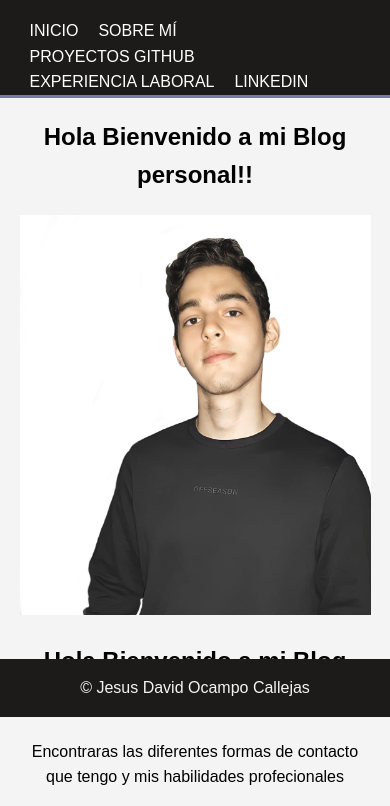
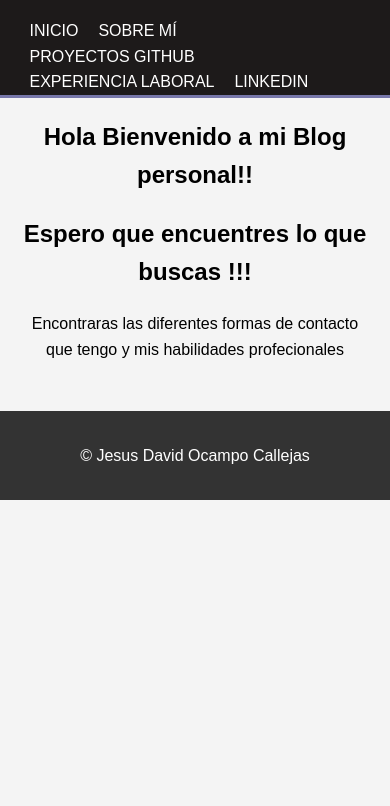
Before and after one commit to jisusoc19/Creacion_Blog_Unir, a plain HTML site: page blog.html in a window 390 px wide. Shown: the part 127-933 px from the top of the page. After the commit the page ends 844 px from the top, so only its background shows below. Drawn offline with Linux system fonts and the light colour scheme.

Commit message:
Este es el segundo

```diff
--- a/blog.html
+++ b/blog.html
@@ -26,7 +26,7 @@
             <div class="container2">
                 <h2>Hola Bienvenido a mi Blog personal!! </h2>
                 <img class="imgjesus" src="jesus.jpg" alt="Foto de Jesus david ocampo Callejas">
-                <h2>Hola Bienvenido a mi Blog personal!! </h2>
+                <h2>Espero que encuentres lo que buscas !!! </h2>
                 <p >Encontraras las diferentes formas de contacto que tengo y mis habilidades profecionales</p>
             </div>
 
--- a/estilos.css
+++ b/estilos.css
@@ -1,5 +1,6 @@
 * {
-    font-family: Arial, sans-serif;
+
+
 
 }
 body {
@@ -10,10 +11,11 @@ body {
     background-color: #f4f4f4;
 }
 .container {
-
+    padding: 0px;
     width: 90%;
     margin: auto;
     overflow: hidden;
+    display: block;
 }
 .container1 {
 
@@ -51,17 +53,15 @@ header li {
 }
 
 .footer {
-    background-color: #1d1a1a;
-    color: #f4f4f4;
+    background: #333;
+    color: #fff;
     text-align: center;
-    flex: auto;
-    position: fixed;
-    bottom: 0;
-    width: 100%;
+    padding: 1em 0;
+    margin-top: 2em;
 }
 img{
     background-color: #f4f4f4;
-    width: 500px;
+    width: 400px;
     height: auto;
     position:sticky;
 
@@ -88,3 +88,13 @@ a {
     color: #1d1a1a;
     font-size: 30px;
 }
+@media (max-width: 480px) {
+    .imgjesus {
+        display: none;
+    }
+    img{
+        display: none;
+
+    }
+
+}
```
Also changed, not shown: sobremi.html (+1 -1 lines).
